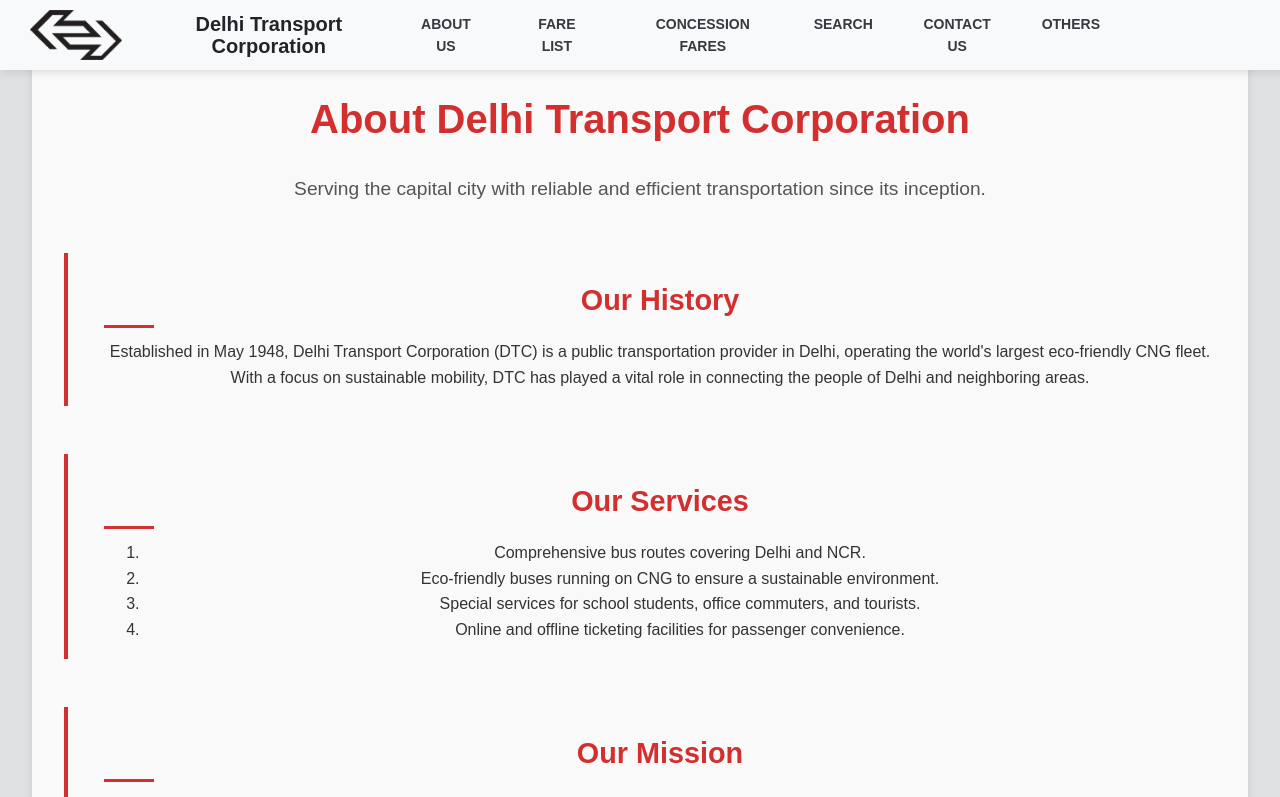
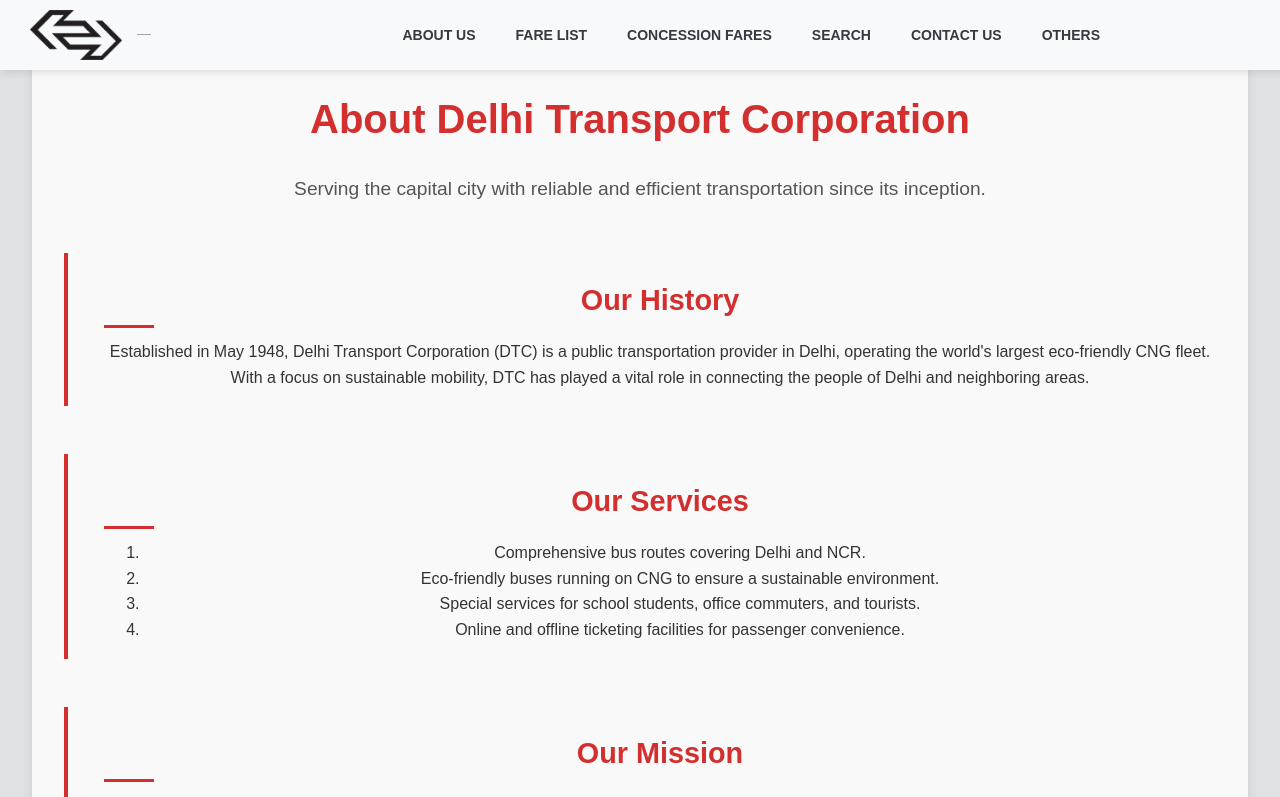
Before and after one commit to karthipannerselvam/user-route_rationalization, a Vue app in the folder user_page/: page /aboutus in a window 1280 px wide. Shown: the top 797 px of the page. Built offline with nearby package versions, Linux system fonts and the light colour scheme.

Commit message:
correctted the path for routes

```diff
--- a/user_page/src/components/topbar.vue
+++ b/user_page/src/components/topbar.vue
@@ -33,7 +33,7 @@
         { text: "ABOUT US", route: "/aboutus" },
         { text: "FARE LIST", route: "/fare-list" },
         { text: "CONCESSION FARES", route: "/concession-fares" },
-        { text: "SEARCH", route: "/search" },
+        { text: "SEARCH", route: "/routes" },
         { text: "CONTACT US", route: "/contact-us" },
         { text: "OTHERS", route: "/others" },
       ],
@@ -80,10 +80,11 @@
   }
 
   .topbar-title {
-    font-size: 20px;
+    font-size: 1px;
     font-weight: bold;
     color: #212529;
     margin: 0;
+    margin-right:5px;
   }
 
   .menu-container {
@@ -115,7 +116,7 @@
     width: 30px;
     height: 20px;
     cursor: pointer;
-    margin-right: 20px;
+    margin-right: 17px;
   }
 
   .hamburger .line {
--- a/user_page/src/views/RouteForm.vue
+++ b/user_page/src/views/RouteForm.vue
@@ -195,7 +195,7 @@
 /* General adjustments for better responsiveness */
 body {
   margin: 0;
-  font-family: Arial, sans-serif;
+
 }
 
 .route-form {
```
